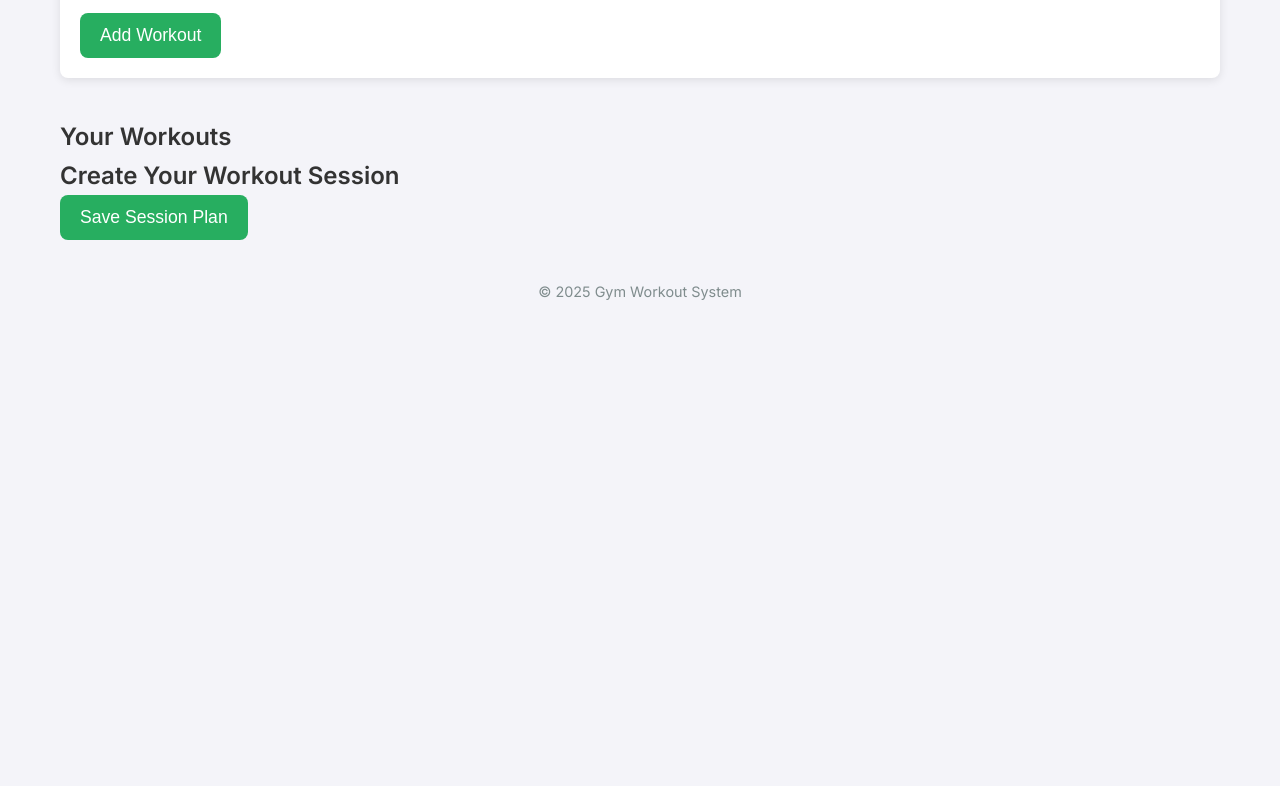
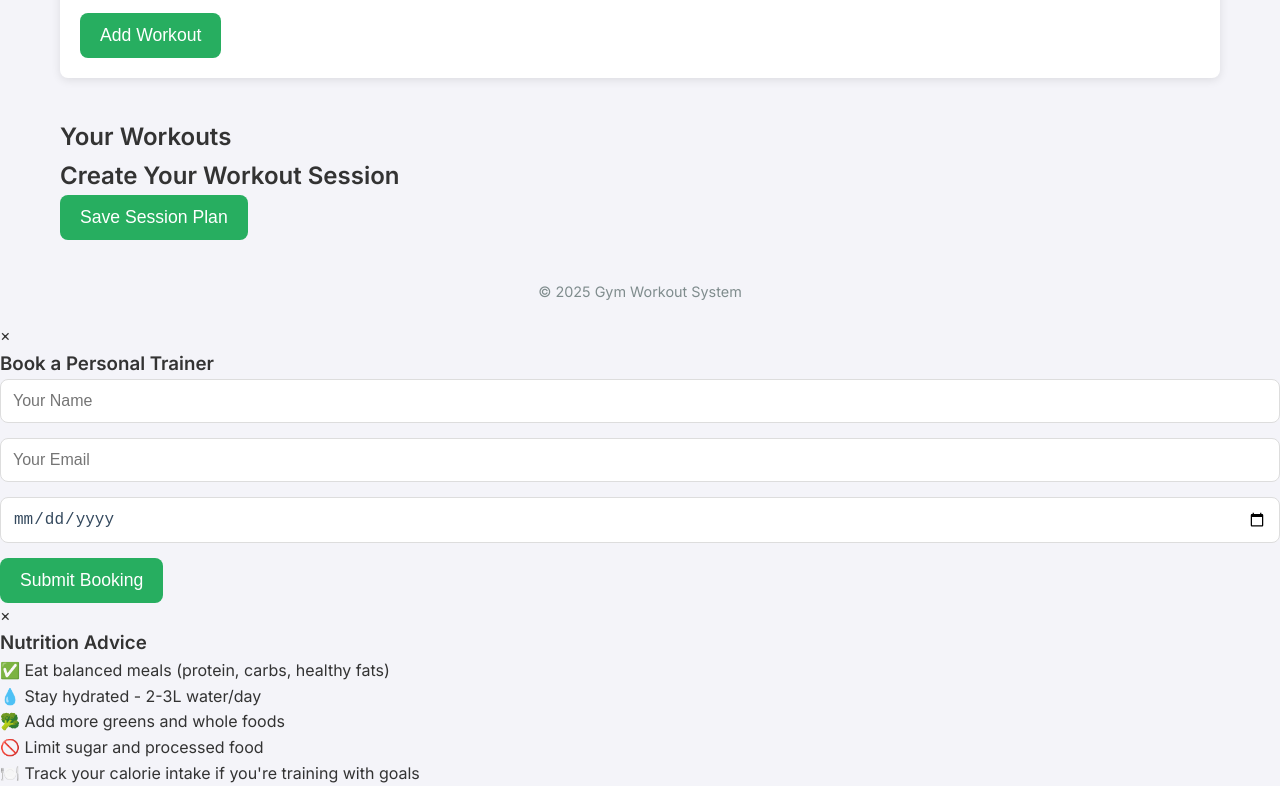
Before and after one commit to Simon212509/Gym-Workout-System, a plain HTML site: page index.html in a window 1280 px wide. Shown: the part 523-1309 px from the top of the page. Before the commit the page ends 846 px from the top, so only its background shows below. Drawn offline with Linux system fonts and the light colour scheme.

Commit message:
Update index.html

```diff
--- a/index.html
+++ b/index.html
@@ -1,45 +1,41 @@
 <!DOCTYPE html>
 <html lang="en">
 <head>
-    <meta charset="UTF-8">
-    <meta name="viewport" content="width=device-width, initial-scale=1.0">
+  <meta charset="UTF-8" />
+  <meta name="viewport" content="width=device-width, initial-scale=1.0"/>
   <title>Gym Workout System</title>
-    <link rel="stylesheet" href="style.css">
-    <link href="https://fonts.googleapis.com/css2?family=Inter:wght@400;600&display=swap" rel="stylesheet">
+  <link rel="stylesheet" href="style.css" />
+  <link href="https://fonts.googleapis.com/css2?family=Inter:wght@400;600&display=swap" rel="stylesheet" />
 </head>
 <body>
-
   <div class="container">
-        <!-- Header Section -->
+    <!-- Header -->
     <header>
       <h1 class="title">Gym Workout System</h1>
       <p class="subtitle">Create and manage your workouts, then plan your sessions!</p>
       <div class="cta-buttons">
-                <button class="cta-btn">Book Personal Trainer</button>
-                <button class="cta-btn">Get Nutrition Advice</button>
+        <button class="cta-btn" id="bookPT">Book Personal Trainer</button>
+        <button class="cta-btn" id="getNutrition">Get Nutrition Advice</button>
       </div>
     </header>
 
-        <!-- Main Content Area -->
+    <!-- Main -->
     <main>
-            <!-- Workout Form Section -->
       <section class="workout-form">
         <h2>Add New Workout</h2>
         <form id="workoutForm">
-                    <input type="text" id="workoutName" placeholder="Workout Name" required>
+          <input type="text" id="workoutName" placeholder="Workout Name" required />
           <textarea id="workoutDescription" placeholder="Workout Description" required></textarea>
-                    <input type="file" id="workoutMedia" accept="image/*,video/*">
+          <input type="file" id="workoutMedia" accept="image/*,video/*" />
           <button type="submit" class="btn">Add Workout</button>
         </form>
       </section>
 
-            <!-- Workout List Section -->
       <section class="workout-list">
         <h2>Your Workouts</h2>
         <ul id="workoutList"></ul>
       </section>
 
-            <!-- Session Plan Section -->
       <section class="session-plan">
         <h2>Create Your Workout Session</h2>
         <ul id="sessionList"></ul>
@@ -47,12 +43,41 @@
       </section>
     </main>
 
-        <!-- Footer Section -->
+    <!-- Footer -->
     <footer>
       <p>&copy; 2025 Gym Workout System</p>
     </footer>
   </div>
 
+  <!-- PT Booking Modal -->
+  <div id="ptModal" class="modal">
+    <div class="modal-content">
+      <span class="close-btn" onclick="closeModal('ptModal')">&times;</span>
+      <h3>Book a Personal Trainer</h3>
+      <form id="ptForm">
+        <input type="text" placeholder="Your Name" required />
+        <input type="email" placeholder="Your Email" required />
+        <input type="date" required />
+        <button type="submit" class="btn">Submit Booking</button>
+      </form>
+    </div>
+  </div>
+
+  <!-- Nutrition Advice Modal -->
+  <div id="nutritionModal" class="modal">
+    <div class="modal-content">
+      <span class="close-btn" onclick="closeModal('nutritionModal')">&times;</span>
+      <h3>Nutrition Advice</h3>
+      <ul>
+        <li>✅ Eat balanced meals (protein, carbs, healthy fats)</li>
+        <li>💧 Stay hydrated - 2-3L water/day</li>
+        <li>🥦 Add more greens and whole foods</li>
+        <li>🚫 Limit sugar and processed food</li>
+        <li>🍽️ Track your calorie intake if you're training with goals</li>
+      </ul>
+    </div>
+  </div>
+
   <script src="script.js"></script>
 </body>
 </html>
```
Lines whose indentation alone changed are shown as unchanged.
